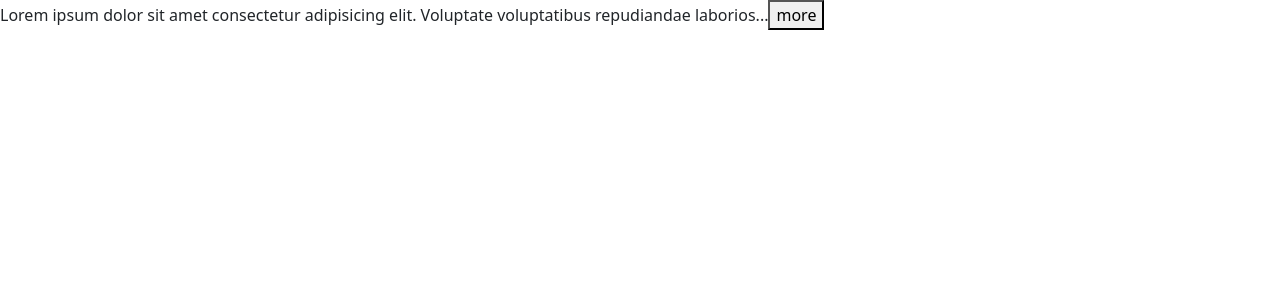
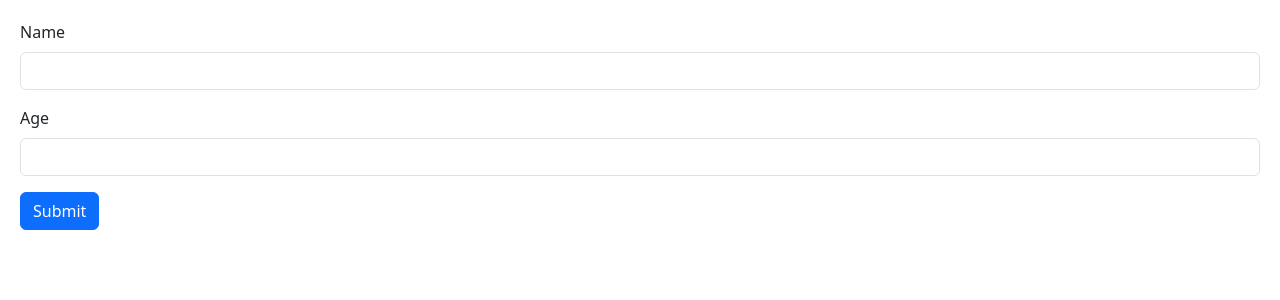
Before and after one commit to juheedhone/react-app, a React (Vite) app: page / in a window 1280 px wide. Shown: the top 300 px of the page. Built offline with nearby package versions, Linux system fonts and the light colour scheme.

Commit message:
Building Form

```diff
--- a/src/App.tsx
+++ b/src/App.tsx
@@ -1,36 +1,11 @@
-import { ExpandableText } from "./components/ExpandableText";
+import Form from "./components/form";
 
-function App() {
-
+const App = () => {
   return (
-
-      <ExpandableText >
-        Lorem ipsum dolor sit amet consectetur adipisicing elit. Voluptate
-        voluptatibus repudiandae laboriosam quae in maiores voluptates
-        reprehenderit? Deserunt quos ratione, voluptas quod iusto illo commodi
-        delectus ipsum reprehenderit aliquam fuga cumque vel ea officiis
-        nesciunt non dolorem, blanditiis cum pariatur! Vel itaque eum eligendi
-        perspiciatis ratione labore, odio eos ipsa corrupti possimus veritatis
-        iste atque animi voluptate facilis a nemo molestias unde. Suscipit,
-        provident minus. Minus dolores fugiat, veniam modi quidem excepturi
-        quibusdam sequi doloribus! Quae tenetur quod suscipit itaque
-        necessitatibus, soluta architecto laudantium, repellat hic ratione unde
-        provident, inventore voluptate aliquam. Fugit culpa adipisci officiis
-        suscipit molestiae et consequatur error dolor, iure, velit nulla. Error
-        harum incidunt corrupti pariatur, sit ex blanditiis? Dicta magni dolor
-        tempora quod vel, illum necessitatibus, temporibus quaerat laboriosam
-        nisi quas corrupti. Iste voluptatum aspernatur reiciendis minima aperiam
-        maiores culpa delectus fuga sequi! Veniam molestias voluptatum quam
-        temporibus, quasi officia doloremque aut numquam commodi, quaerat velit
-        iusto. Enim, aliquam et ab ipsum, debitis animi cumque earum possimus
-        quos reprehenderit doloremque voluptas! Aliquid, voluptatem! Enim vero
-        unde error ratione voluptates perspiciatis odio fugit, ipsa pariatur
-        optio sequi qui nobis quisquam reprehenderit dolorem dolores,
-        repellendus quod! Omnis quasi eveniet laudantium exercitationem natus
-        numquam sint vel aliquid ea.
-      </ExpandableText>
-
+    <div>
+      <Form />
+    </div>
   );
-}
+};
 
 export default App;
--- /dev/null
+++ b/src/components/Form.tsx
@@ -0,0 +1,19 @@
+const Form = () => {
+  return (
+    <form>
+      <div className="mb-3">
+        <label htmlFor="name" className="form-label">
+          Name
+        </label>
+        <input id="name" type="text" className="form-control" />
+      </div>
+      <div className="mb-3">
+        <label htmlFor="Age" className="form-label">Age</label>
+        <input id="Age" type="number" className="form-control" />
+      </div>
+      <button className="btn btn-primary" type="submit">Submit</button>
+    </form>
+  );
+};
+
+export default Form;
--- /dev/null
+++ b/src/index.css
@@ -0,0 +1,3 @@
+body {
+  padding: 20px;
+}
--- a/src/main.tsx
+++ b/src/main.tsx
@@ -2,6 +2,7 @@
 import { StrictMode } from "react";
 import { createRoot } from "react-dom/client";
 import App from "./App.tsx";
+import './index.css'
 
 createRoot(document.getElementById("root")!).render(
   <StrictMode>
```
